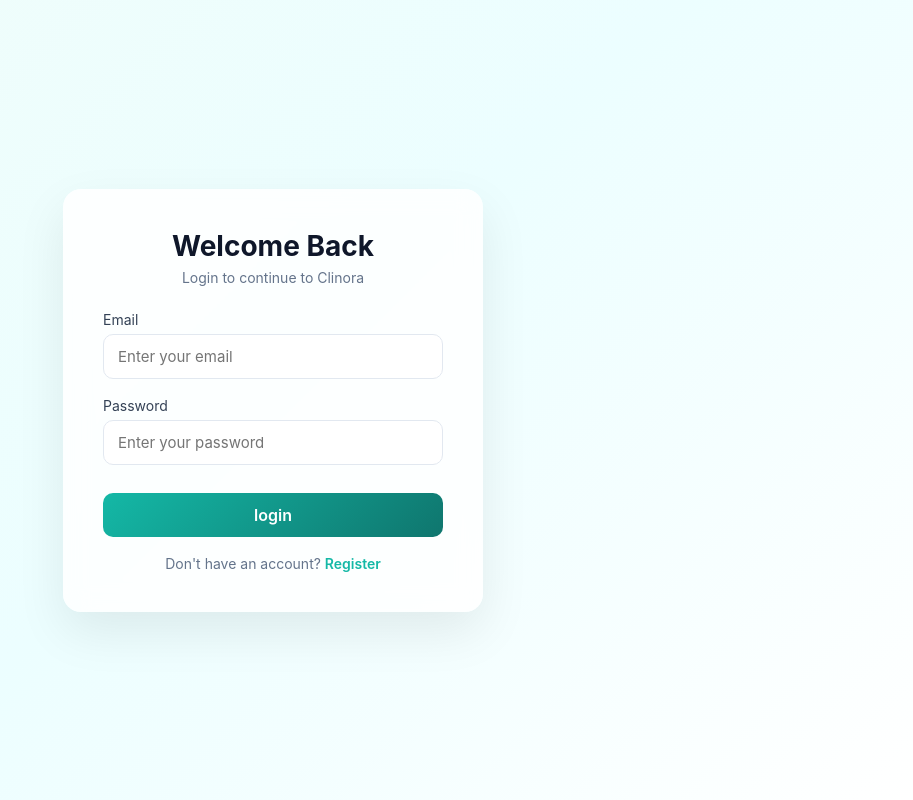
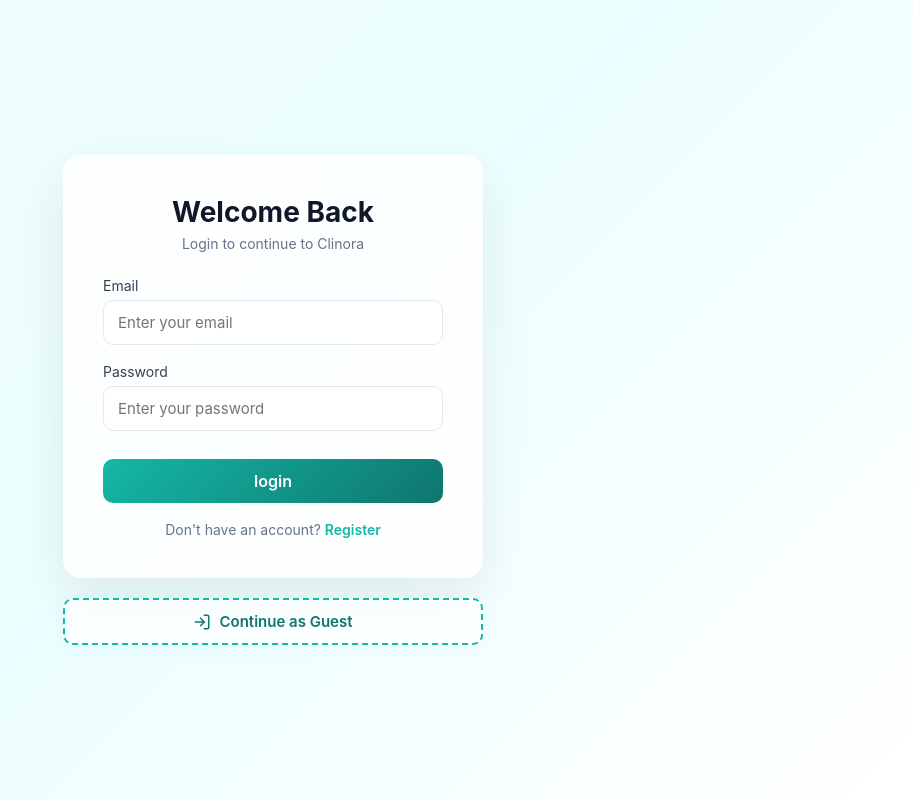
Before and after one commit to suchit1010p/clinora, a React (Vite) app in the folder frontend/: page /login in a window 1280 px wide. Shown: the whole page, without its empty margins (367-1280 px from the left). Built offline with nearby package versions, Linux system fonts and the light colour scheme.

Commit message:
feat: add Navbar component and implement LoginPage with guest authentication support

```diff
--- a/frontend/src/layouts/Navbar.jsx
+++ b/frontend/src/layouts/Navbar.jsx
@@ -22,7 +22,7 @@ const Navbar = () => {
 
             <Link
                 className="nav-start"
-                to={user ? "/home" : "/login"}
+                to={user ? "/appointments" : "/login"}
             >
                 Let's start
                 <ArrowRight className="arrow" />
--- a/frontend/src/pages/LoginPage.jsx
+++ b/frontend/src/pages/LoginPage.jsx
@@ -4,6 +4,7 @@ import { useDispatch, useSelector } from "react-redux";
 import { loginAuth } from "../features/auth/authSlice.js";
 import { useEffect } from "react";
 import { useNavigate } from "react-router-dom";
+import { LogIn } from "lucide-react";
 
 function LoginPage() {
 
@@ -41,9 +42,18 @@ function LoginPage() {
         setPassword("")
     };
 
+    const handleGuestLogin = () => {
+        const payload = {
+            email: "suchit1564@gmail.com",
+            password: "sa"
+        }
+        dispatch(loginAuth(payload))
+    };
+
     return (
         <div className="login-container">
-            <div className="login-card">
+            <div className="login-wrapper">
+                <div className="login-card">
                 <div className="header-text">
                     <h1>Welcome Back</h1>
                     <p>Login to continue to Clinora</p>
@@ -83,8 +93,19 @@ function LoginPage() {
                     Don't have an account? <a href="/register">Register</a>
                 </span>
             </div>
+
+            <button
+                type="button"
+                className="guest-login-btn"
+                onClick={handleGuestLogin}
+                disabled={loading}
+            >
+                <LogIn size={18} />
+                {loading ? "Logging in..." : "Continue as Guest"}
+            </button>
         </div>
-    );
+    </div>
+);
 }
 
 export default LoginPage;
--- a/frontend/src/pages/styles/Login.css
+++ b/frontend/src/pages/styles/Login.css
@@ -12,6 +12,15 @@
     );
 
     padding: 20px;
+}
+
+.login-wrapper {
+    display: flex;
+    flex-direction: column;
+    align-items: center;
+    gap: 20px;
+    width: 100%;
+    max-width: 420px;
 }
 
 /* CARD */
@@ -124,3 +133,41 @@
 .bottom-text a:hover {
     text-decoration: underline;
 }
+
+/* GUEST LOGIN BUTTON */
+.guest-login-btn {
+    width: 100%;
+    padding: 12px;
+    border: 2px dashed #14b8a6;
+    border-radius: 10px;
+    background: rgba(255, 255, 255, 0.7);
+    color: #0f766e;
+    font-size: 15px;
+    font-weight: 600;
+    cursor: pointer;
+    display: flex;
+    justify-content: center;
+    align-items: center;
+    gap: 8px;
+    backdrop-filter: blur(8px);
+    transition: all 0.3s cubic-bezier(0.4, 0, 0.2, 1);
+    box-shadow: 0 4px 15px rgba(20, 184, 166, 0.05);
+}
+
+.guest-login-btn:hover {
+    background: #14b8a6;
+    color: white;
+    border-style: solid;
+    transform: translateY(-2px);
+    box-shadow: 0 10px 20px rgba(20, 184, 166, 0.2);
+}
+
+.guest-login-btn:active {
+    transform: translateY(0);
+}
+
+.guest-login-btn:disabled {
+    opacity: 0.6;
+    cursor: not-allowed;
+    transform: none;
+}
```
